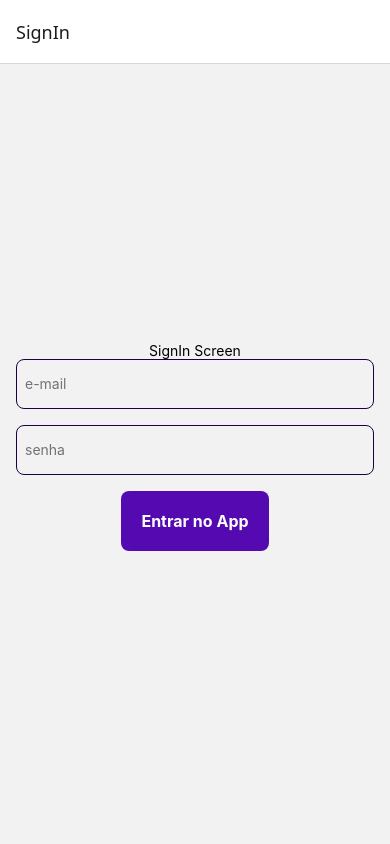
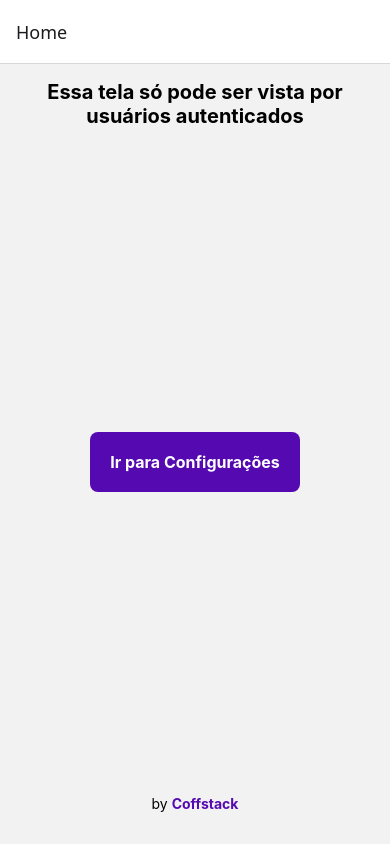
Before and after one commit to PedrooSilvaa/react-native-auth-flow, a React Native app: screen /Home in a window 390 px wide. Built offline with nearby package versions, Linux system fonts and the light colour scheme.

Commit message:
feat: create Home and Settings  screen

```diff
--- a/src/routes/AppStack.tsx
+++ b/src/routes/AppStack.tsx
@@ -1,6 +1,7 @@
 import { createNativeStackNavigator } from '@react-navigation/native-stack'
 import React from 'react'
 import { HomeScreen } from '../screens/HomeScreen';
+import { SettingScreen } from '../screens/SettingScreen';
 
 const Stack = createNativeStackNavigator();
 
@@ -8,6 +9,7 @@ export function AppStack(){
     return(
         <Stack.Navigator>
             <Stack.Screen name="Home" component={HomeScreen}/>
+            <Stack.Screen name="Settings" component={SettingScreen}/>
         </Stack.Navigator>
     )
 }
--- a/src/routes/Router.tsx
+++ b/src/routes/Router.tsx
@@ -7,7 +7,7 @@ import { AuthStack } from './AuthStack';
 const Stack = createNativeStackNavigator();
 
 export function Router(){
-    const auth = false;
+    const auth = true;
     return(
         <NavigationContainer>
             {auth ? <AppStack/> : <AuthStack/>}
--- a/src/screens/HomeScreen.tsx
+++ b/src/screens/HomeScreen.tsx
@@ -1,11 +1,24 @@
 import { Text, View } from "react-native";
 import React from 'react'
+import { styles } from "./styles";
+import { useNavigation } from "@react-navigation/native";
+import { MyButton } from "../components/MyButton";
 
 
 export function HomeScreen() {
+    const navigation = useNavigation();
     return(
-        <View style={{flex: 1, alignItems: 'center', justifyContent: 'center'}}>
-            <Text>Home Screen</Text>
-        </View>
+        <View style={styles.container}>
+      <Text style={styles.title}>
+        Essa tela só pode ser vista por usuários autenticados
+      </Text>
+      <MyButton
+        title="Ir para Configurações"
+        onPress={() => navigation.navigate('Settings' as never)}
+      />
+      <Text>
+        by <Text style={styles.coffText}>Coffstack</Text>
+      </Text>
+    </View>
     )
 }
--- /dev/null
+++ b/src/screens/SettingScreen.tsx
@@ -0,0 +1,17 @@
+import React from 'react';
+import {View, Text} from 'react-native';
+import {MyButton} from '../components/MyButton';
+import {styles} from './styles';
+
+export function SettingScreen() {
+
+  return (
+    <View style={styles.container}>
+      <Text style={styles.title}>Configurações</Text>
+      <MyButton
+        style={{backgroundColor: 'red'}}
+        title="Sair do App"
+      />
+    </View>
+  );
+}
```
